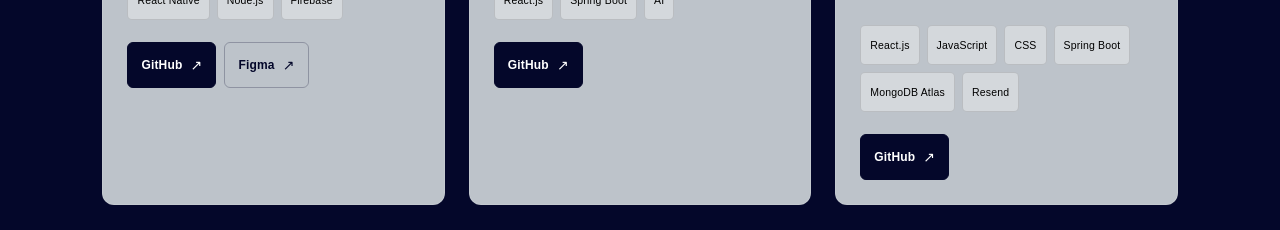
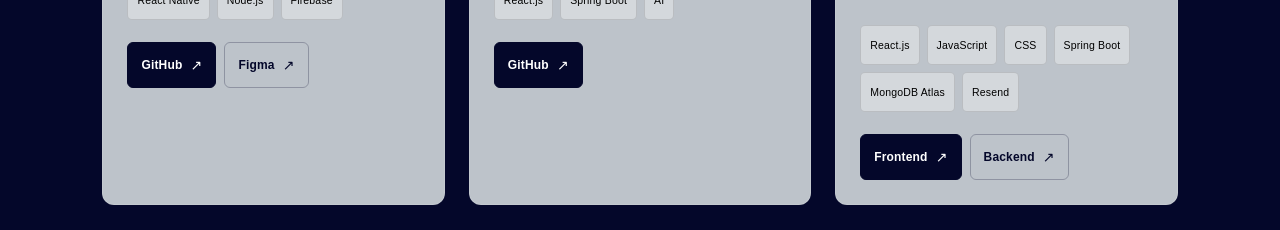
Before and after one commit to ishqafathima/My-Portfolio, a React (Vite) app: page / in a window 1280 px wide. Shown: the part 3820-4050 px from the top of the page. Built offline with nearby package versions, Linux system fonts and the light colour scheme.

Commit message:
update portfolio

```diff
--- a/src/sections/Projects/Projects.jsx
+++ b/src/sections/Projects/Projects.jsx
@@ -37,8 +37,13 @@ function Projects() {
         "MongoDB Atlas",
         "Resend",
       ],
-      github:
+
+      frontend:
         "https://github.com/ishqafathima/My-Portfolio",
+
+      backend:
+        "https://github.com/ishqafathima/Portfolio-Backend",
+
     },
   ];
 
@@ -111,6 +116,34 @@ function Projects() {
                 {/* Buttons */}
                 <div className="project-buttons">
 
+                  {/* Portfolio Frontend */}
+                  {project.frontend && (
+                    <a
+                      href={project.frontend}
+                      target="_blank"
+                      rel="noopener noreferrer"
+                      className="project-link primary-link"
+                    >
+                      Frontend
+                      <span>↗</span>
+                    </a>
+                  )}
+
+                  {/* Portfolio Backend */}
+                  {project.backend && (
+                    <a
+                      href={project.backend}
+                      target="_blank"
+                      rel="noopener noreferrer"
+                      className="project-link secondary-link"
+                    >
+                      Backend
+                      <span>↗</span>
+                    </a>
+                  )}
+
+                  {/* Normal GitHub */}
+                  {project.github && (
                     <a
                       href={project.github}
                       target="_blank"
@@ -120,7 +153,9 @@ function Projects() {
                       GitHub
                       <span>↗</span>
                     </a>
+                  )}
 
+                  {/* Figma */}
                   {project.figma && (
                     <a
                       href={project.figma}
```
Lines whose indentation alone changed are shown as unchanged.
